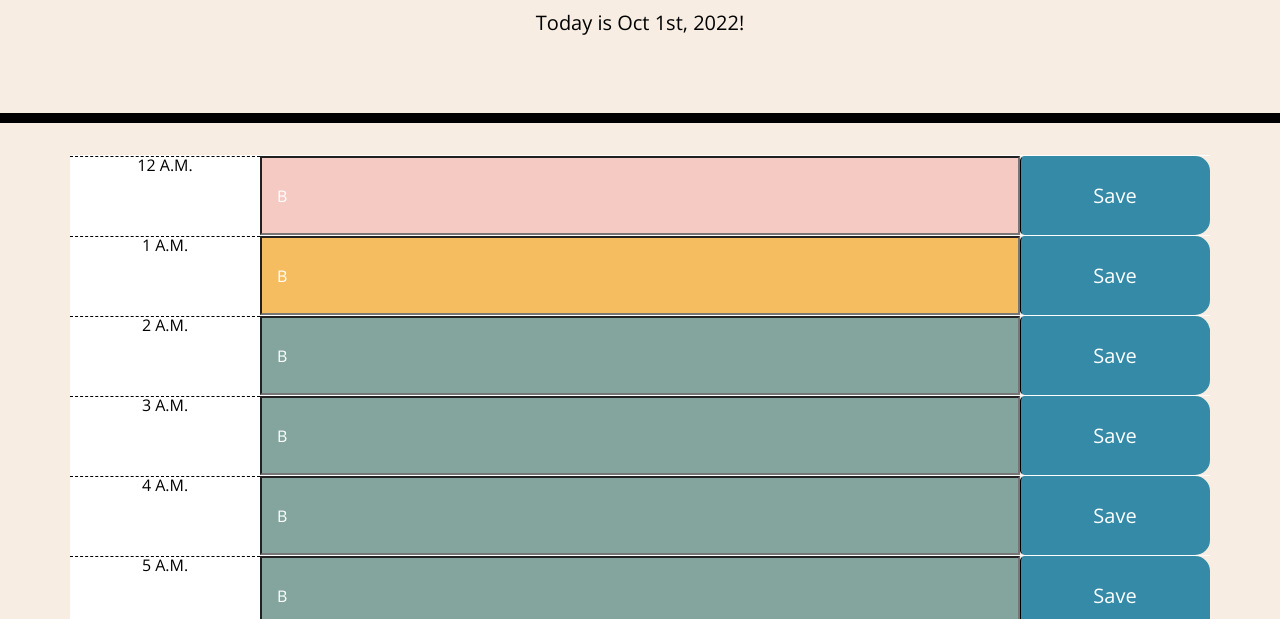
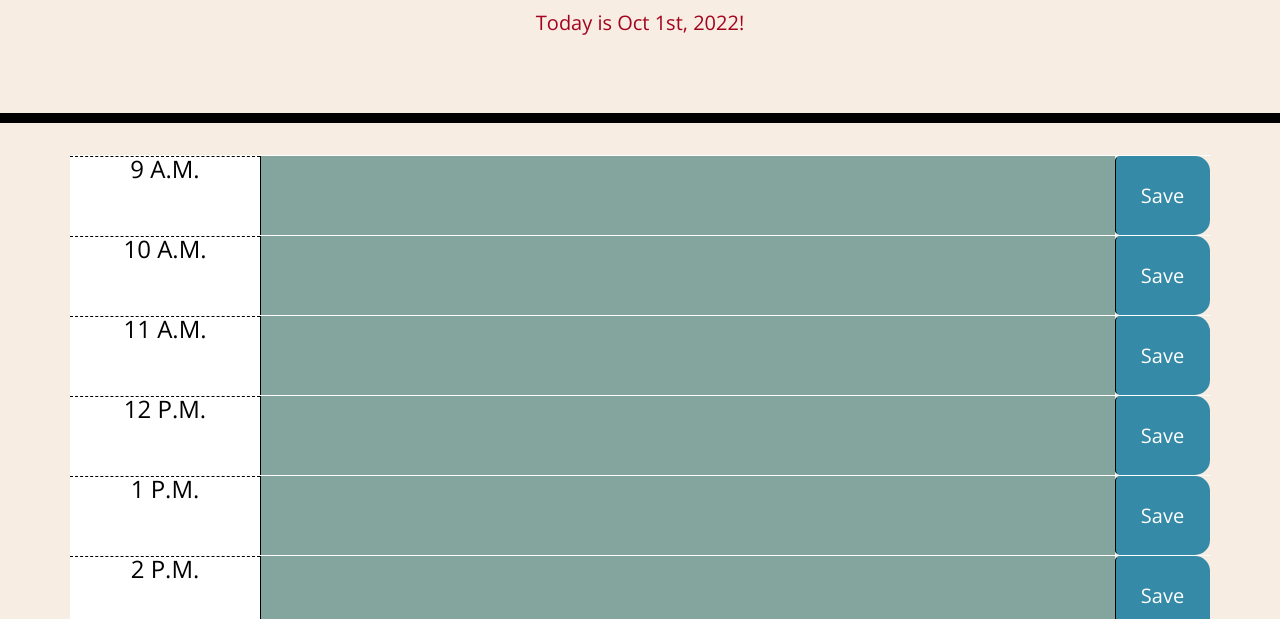
Before and after one commit to nambui17/Module-5-challenge, a plain HTML site: page index.html in a window 1280 px wide. Shown: the part 181-800 px from the top of the page. Drawn offline with nearby package versions, Linux system fonts and the light colour scheme.

Commit message:
Semantic tag change and localStorage retrieve time codes

```diff
--- a/assets/css/style.css
+++ b/assets/css/style.css
@@ -14,6 +14,25 @@ body {
   background: var(--backdrop);
 }
 
+.jumbotron {
+  text-align: center;
+  background-color: transparent;
+  color: black;
+  border-radius: 0;
+  border-bottom: 10px solid black;
+}
+
+#currentDay {
+  color: var(--rubyRed);
+}
+
+.hour {
+  background-color: #ffffff;
+  color: #000000;
+  border-top: 1px dashed #000000;
+  font-size: 24px;
+}
+
 textarea{
   background: transparent;
   border: none;
@@ -21,14 +40,6 @@ textarea{
   color: #000000;
   border-left: 1px solid black;
   padding: 10px;
-}
-
-.jumbotron {
-  text-align: center;
-  background-color: transparent;
-  color: black;
-  border-radius: 0;
-  border-bottom: 10px solid black;
 }
 
 .description{
@@ -46,25 +57,19 @@ textarea{
   border-top: 1px solid white;
 }
 
-.hour {
-  background-color: #ffffff;
-  color: #000000;
-  border-top: 1px dashed #000000;
-}
-
 .past {
   background-color: var(--past);
-  color: white;
+  color: #000000;
 }
 
 .present {
   background-color: var(--current);
-  color: white;
+  color: #000000;
 }
 
 .future {
   background-color: var(--future);
-  color: white;
+  color: #000000;
 }
 
 .saveBtn {
--- a/assets/js/script.js
+++ b/assets/js/script.js
@@ -11,7 +11,7 @@ var currentHour = today.hours();
 var contain = $('#plan');
 
 //This for loop should repeat 8 times for 8 hours in work day from 9:00 AM to 5:00 PM
-for (var i = 0; i < 25; i++) {
+for (var i = 9; i < 18; i++) {
     // rowdiv inside for loop to reset every time
     var rowdiv = $('<div class = "row">');
     //column for time should take up only 1/6 of screen on large screens same with save button
@@ -20,9 +20,9 @@ for (var i = 0; i < 25; i++) {
     var timecol = $('<div class = "col-lg-2 col-xs-3 text-center hour"></div>');
     rowdiv.append(timecol);
     //for time column the rest is still 8/12 for smaller screens
-    var textcol = $('<input class = "col-lg-8 textarea" type = "text"></input>');
+    var textcol = $('<textarea class = "col-lg-9" type = "text"></textarea>');
     rowdiv.append(textcol);
-    var savecol = $('<button type = "button" class = "btn  btn-lg col-lg-2 col-xs-1 saveBtn text-center"></button>');
+    var savecol = $('<button type = "button" class = "btn  btn-lg col-lg-1 col-xs-1 saveBtn text-center"></button>');
     savecol.text("Save");
     rowdiv.append(savecol);
     contain.append(rowdiv);
@@ -42,14 +42,16 @@ for (var i = 0; i < 25; i++) {
 setInterval(function() {
     colorCode();
 },5000);
+
 //Refresh every 5 seconds
 //If only use once then time will not update while using website.
 function colorCode() {
     currentHour = today.hours();
-    for (var i = 0; i < 25; i++) {
+    for (var i = 0; i < contain.children().length; i++) {
         //If current hour is passed, has yet to pass, or current hour, the if else statement will color code
         contain.children().eq(i).addClass
-        if (currentHour < i) {
+        //Have to add 9 since first time block starts at 9:00 AM.
+        if (currentHour < i+9) {
             contain.children().eq(i).children().eq(1).addClass("future");
         } else if (currentHour == i) {
             contain.children().eq(i).children().eq(1).addClass("present");
@@ -66,7 +68,7 @@ colorCode();
 //Save button functionality takes time as string as key and then the input value of text box as value
 var save = $('button');
 save.click(function() {
-    var plan = $(this).siblings("input").val();
+    var plan = $(this).siblings("textarea").val();
     var t = $(this).siblings("div").text();
     localStorage.setItem(t,plan);
 })
@@ -74,8 +76,10 @@ save.click(function() {
 //populate text boxes with local storage data
 // use localStorage.getItem("key") to get value of that key and on load of page will keep local storage data
 function load() {
-    for (var i=0;i<25;i++) {
-        contain.children().eq(i).children().eq(1).val("B");
+    for (var i=0;i< contain.children().length ;i++) {
+        var timetext = contain.children().eq(i).children().eq(0).text();
+        var stored = localStorage.getItem(timetext);
+        contain.children().eq(i).children().eq(1).val(stored);
     }
 }
 
```
